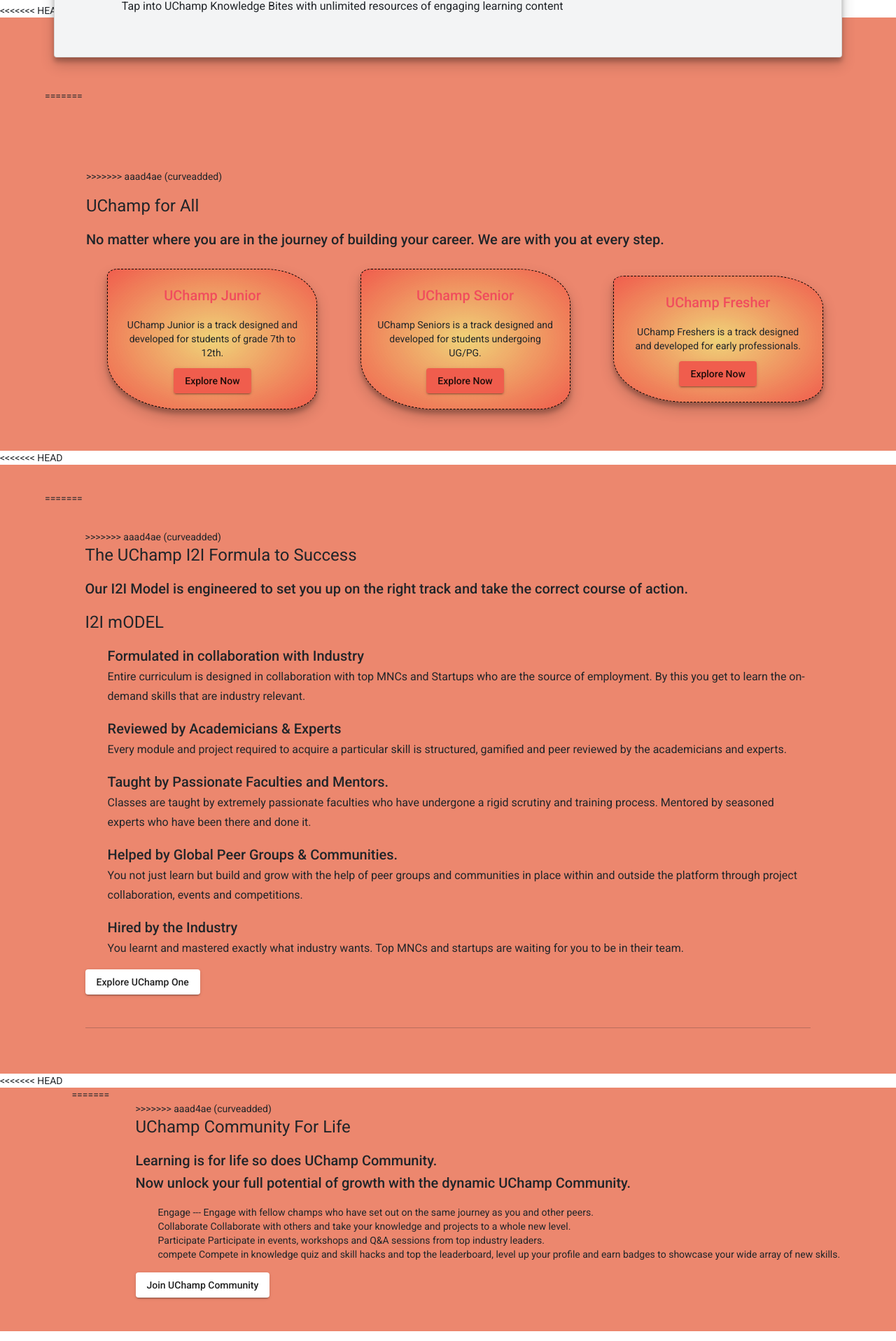
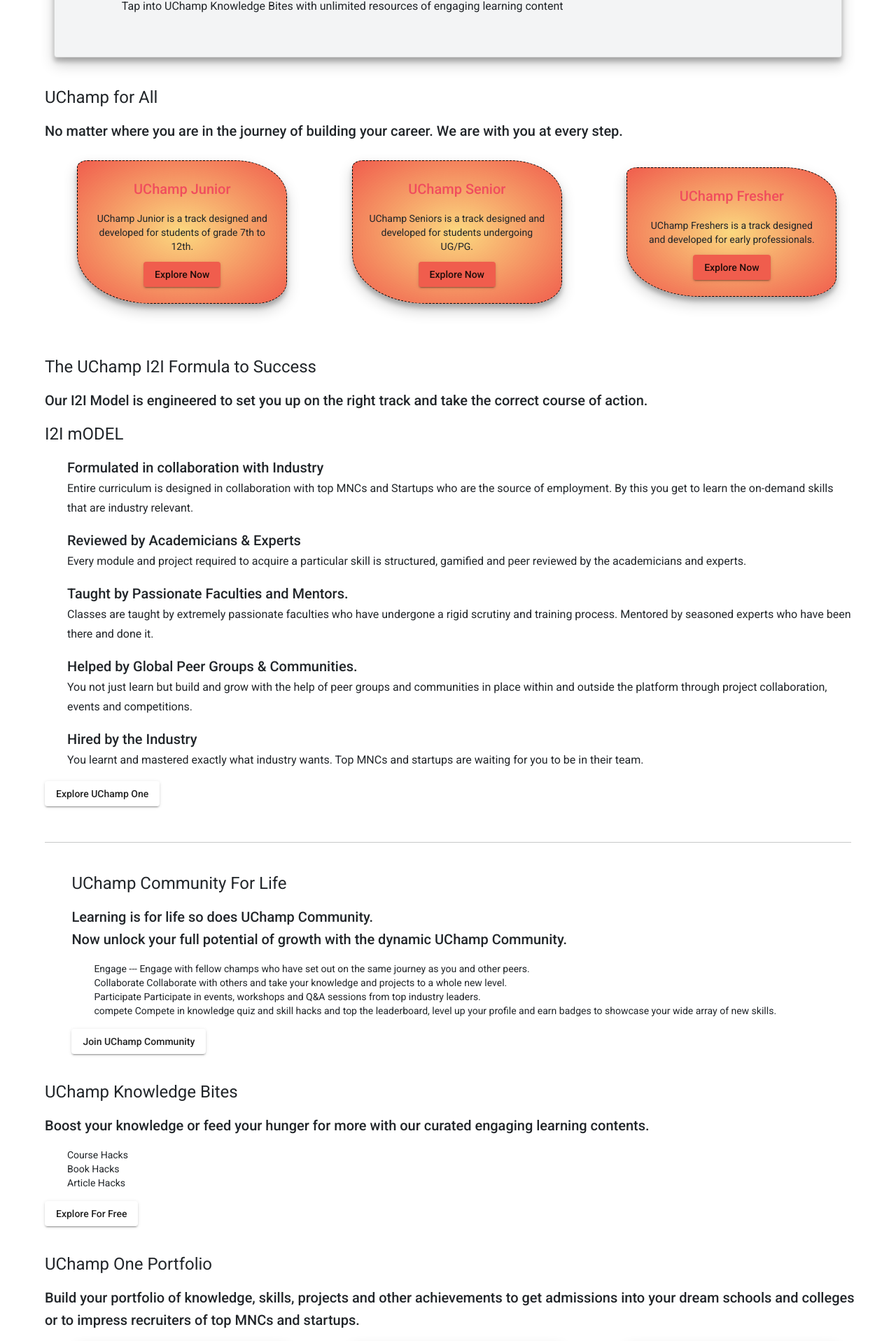
Before and after one commit to Codeslinger143/Uchamp1edition, an Angular app: page /home in a window 1280 px wide. Shown: the part 871-2787 px from the top of the page at 70% size. Built offline with nearby package versions, Linux system fonts and the light colour scheme.

Commit message:
minorchanges

```diff
--- a/src/app/uchamphomecommunity/uchamphomecommunity.component.html
+++ b/src/app/uchamphomecommunity/uchamphomecommunity.component.html
@@ -1,8 +1,4 @@
-<<<<<<< HEAD
-<div style="margin: 0% 0% 0% 0%; padding: 0% 3% 2% 8%;  background-color:#ec876e;" class="content">
-=======
 <div style="margin: 0% 0% 0% 0%; padding: 0% 3% 2% 8%;  " class="content">
->>>>>>> aaad4ae (curveadded)
     <h1 class="cent">
         UChamp Community For Life
     </h1>
--- a/src/app/uchamphomeforall/uchamphomeforall.component.html
+++ b/src/app/uchamphomeforall/uchamphomeforall.component.html
@@ -1,8 +1,4 @@
-<<<<<<< HEAD
-<div style="margin: 0% 0% 0% 0%;padding: 8% 3% 2% 5%;background-color: #ec876e;">
-=======
 <div style="margin: 0% 0% 0% 0%;padding: 8% 3% 2% 5%;">
->>>>>>> aaad4ae (curveadded)
     <h1 style="padding-top: 16px;"> UChamp for All</h1>
     <h2>No matter where you are in the journey of building your career. We are with you at every step. </h2>
 
--- a/src/app/uchamphomeforall/uchamphomeforall.component.scss
+++ b/src/app/uchamphomeforall/uchamphomeforall.component.scss
@@ -13,9 +13,6 @@
     padding: 2%;
     text-align: center;
     border-radius: 5% 25% 15% 35%;
-    // background-color: #facf5f;
-    background-color: #c3e6e0;
-    // background-image: radial-gradient(white,#c3e6e0);
     background-image:radial-gradient(rgba(250, 207, 95,0.8),rgba(240, 93, 77,1));
 
     border:1px dashed black;
--- a/src/app/uchampi2iformulae/uchampi2iformulae.component.html
+++ b/src/app/uchampi2iformulae/uchampi2iformulae.component.html
@@ -1,8 +1,4 @@
-<<<<<<< HEAD
-<div style="margin: 0% 0% 0% 0%; padding: 3% 5% 2% 5%; background-color:#ec876e;">
-=======
-<div style="margin: 0% 0% 0% 0%; padding: 3% 5% 2% 5%; ">
->>>>>>> aaad4ae (curveadded)
+<div style="margin: 0% 0% 0% 0%; padding: 3% 5% 2% 5%;">
     <h1>
         The UChamp I2I Formula to Success
     </h1>
--- a/src/app/uchampportfolio/uchampportfolio.component.html
+++ b/src/app/uchampportfolio/uchampportfolio.component.html
@@ -24,13 +24,8 @@
         <i class="fa-solid fa-buildings"></i>
 
     </div> -->
-<<<<<<< HEAD
-    <div class="card">
-        <i class="fa-solid fa-building fa-9x icon"></i>
-=======
     <div  class="card">
         <i  class="fa-solid fa-building fa-9x icon"></i>
->>>>>>> aaad4ae (curveadded)
         <hr>
 <h2>startup's</h2>
     </div>
--- a/src/app/uchampportfolio/uchampportfolio.component.scss
+++ b/src/app/uchampportfolio/uchampportfolio.component.scss
@@ -9,6 +9,8 @@
     box-shadow: 0 10px 20px rgba(0,0,0,0.19), 0 6px 6px rgba(0,0,0,0.23);
     width: 300px;
     justify-content: center;
+    background-image:radial-gradient(rgba(250, 207, 95,0.8),rgba(240, 93, 77,1));
+
 }
 .icon{
     display: flex;
```
